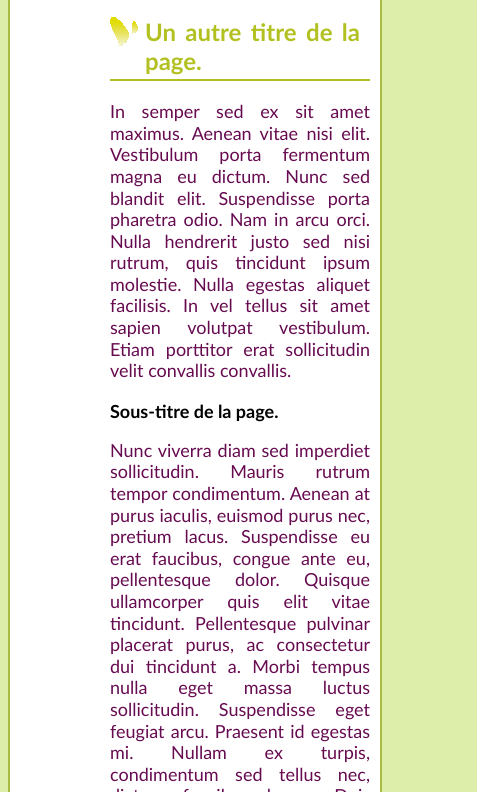
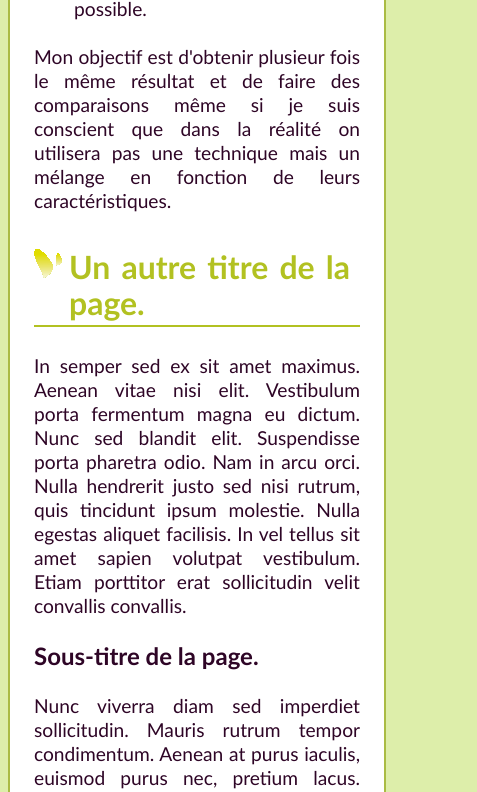
Before and after one commit to jphNovitz/positionnement, a plain HTML site: page classic/index.html in a window 390 px wide. Shown: the part 1208-2000 px from the top of the page, 477 px wide, since content can reach past the window. Drawn offline with Linux system fonts and the light colour scheme.

Commit message:
Refactor main and content blocks for better responsiveness
- change  font sizes fonr base text and titles
- change content background
- adapt spacing

```diff
--- a/classic/css/lamp.css
+++ b/classic/css/lamp.css
@@ -3,27 +3,29 @@ article, aside, details, figcaption, figure, footer, header, hgroup, menu, nav,
     display: block;
 }
 
-body{
-    font-family:"Trebuchet MS", helvetica,Arial, sans-serif ;
-    font-size:12px;
-    background-color:#ddeeaa;
-    color:#000000;
+body {
+    font-family: "Trebuchet MS", helvetica, Arial, sans-serif;
+    font-size: 16px;
+    background-color: #ddeeaa;
+    color: #000000;
     text-align: justify;
 }
 
-.clear{
+.clear {
     clear: both;
 }
-#main{
-    max-width:80vw;
-    margin : 1em auto;
+
+main {
+    width: 100%;
+    max-width: 1200px;
+    margin: 1em auto;
     border: 2px solid #ab4;
-    background-color:#FFF;
+    background-color: #FFF;
 }
 
-#top{
+#top {
     background-color: #98BF0C;
-    background-image: url(../img/particulier.jpg) ;
+    background-image: url(../img/particulier.jpg);
     background-repeat: no-repeat;
     background-position: left;
     color: inherit;
@@ -38,7 +40,8 @@ nav {
     /* margin-left: 67%; */
     text-align: center;
 }
-#top nav ul{
+
+#top nav ul {
     float: right;
     /* margin-right: 4%; */
     margin: auto;
@@ -56,55 +59,61 @@ nav {
     border-radius: 15px;
     width: 12em;
 }
-#top nav ul li a{
+
+#top nav ul li a {
     background-color: inherit;
     color: #5D7623;
-    text-decoration:none;
+    text-decoration: none;
 }
-#top nav ul li:hover{
+
+#top nav ul li:hover {
     background-color: #5D7623;;
 
 }
-#top nav ul li:hover a:link{
+
+#top nav ul li:hover a:link {
     color: #fff;
     text-decoration: none;
 }
-#top nav ul li a:visited{
+
+#top nav ul li a:visited {
     background-color: inherit;
     color: #B2C121;
     text-decoration: none;
 }
 
-#content{
-    background-image: url(../img/vert.gif);
-    background-position: 20px 20px;
-    background-repeat: no-repeat;
-    color: #670B50;
-    padding: 10px 10px 10px 100px;
+#content {
+    padding: 1.5rem;
+    color: #2e0526;
 }
 
-#content h2{
-    background: inherit;
-    background-image: url(../img/bullet.gif);
-    background-repeat: no-repeat;
-    background-position: top left;
+#content h2 {
+    background: url(../img/bullet.gif) no-repeat top left;
+    background-attachment: inherit;
+    background-color: inherit;
     color: #B2C121;
-    padding :0 10px 4px 35px;
+    padding: 0 10px 4px 35px;
     font-size: 2em;
+    line-height: 2.25rem;
     border-bottom: solid 2px #B2C121;
-
+    margin-top: 2.25rem;
 }
 
-#content h3{
+#content h3 {
     background: inherit;
-    color: #000;
+    color: #2E0526FF;
     font-size: 1.5em;
+    line-height: 1.8rem;
+    margin-bottom: 1.5rem;
 }
 
-#content p, #content ul{
+#content p, #content ul {
+    margin-top: 1.5rem;
+    line-height: 1.5rem;
     font-size: 1.2em;
 }
-#bas{
+
+#bas {
     margin-top: 5%;
     background: inherit;
     color: #B2C121;
@@ -112,43 +121,50 @@ nav {
     font-size: .9em;
 
 }
-nav #menu{
+
+nav #menu {
     display: none;
 }
 
 
-@media screen and (max-width: 950px) {
+@media screen and (min-width: 950px) {
+
     #top {
         background-size: 60% auto;
     }
 }
-@media screen and (max-width: 740px) {
+
+@media screen and (min-width: 740px) {
     #top {
         height: 30vh;
         background-size: cover;
         background-position-y: -20vh;
     }
-    nav{
+
+    nav {
         height: 8vh;
         padding-top: 5px;
         overflow: hidden;
         transition: all 10s ease;
     }
 
-    nav:hover{
+    nav:hover {
         overflow: auto;
         height: auto;
     }
-    nav #menu{
+
+    nav #menu {
         display: block;
         float: right;
         margin-right: 3vw;
         margin-top: 2vh;
     }
-    nav:hover ul{
+
+    nav:hover ul {
         background-color: #D6F5AD;
     }
-   nav .menu-stripes{
+
+    nav .menu-stripes {
         width: 42px;
         height: 6px;
         background-color: #ffffff;
@@ -156,36 +172,48 @@ nav #menu{
         border-radius: 10px;
         margin: 2px auto;
     }
-    nav .menu-stripes:hover{
+
+    nav .menu-stripes:hover {
         cursor: grab;
     }
-    nav ul li{
-        //display: none;
+
+    nav ul li {
+    /*display: none;*/
     }
-    nav:hover ul li{
-        //display: block;
+
+    nav:hover ul li {
+     /*display: block;*/
     }
-    #content p{
+
+    #content {
+        background-image: url(../img/vert.gif);
+        background-position: 20px 20px;
+        background-repeat: no-repeat;
+        padding: 2rem 2rem 2rem calc(42px + 2rem);
+
+    }
+
+    #content p {
         font-size: 1.5em;
         line-height: 1.2em;
     }
 }
-@media screen and (max-width: 620px) {
-    #main{
-        max-width: 100vw;
-    }
-    #top{
+
+@media screen and (min-width: 620px) {
+
+    #top {
         background-position-y: -21vh;
         height: 36vh;
     }
-    #content{
+
+    #content {
         background-position: 0px 20px;
     }
 
 }
 
-@media screen and (max-width: 480px) {
-    #top{
+@media screen and (min-width: 480px) {
+    #top {
         background-position-y: -8vh;
         height: 27vh;
     }
--- a/classic/index.html
+++ b/classic/index.html
@@ -1,5 +1,5 @@
 <!DOCTYPE html>
-<html>
+<html lang="fr">
 <head>
     <title>Lamparis - Recreation:Novitz Jean-Philippe</title>
     <meta http-equiv="Content-Type" content="text/html; charset=UTF-8">
@@ -11,7 +11,7 @@
 </head>
 
 <body>
-        <div id="main">
+<main>
     <header id="top">
         <nav>
             <div id="menu">
@@ -35,9 +35,12 @@
         <h2>Lamparis ?</h2>
         <p>Il s'agit simplement d'une exercice du cours 'création site web statique' suivi à l'Institut Saint-Laurent
             De promotion sociale de Liège.</p>
-                <p>Le but du jeux est de fournir à l'élève un document pdf avec le visuel, lui demander de recréer ce visuel en html/css.
-                Ce travaile a été fait entre 2014 et 2015 et, avec le recule, je suis assez satisfait de ce que j'ai fait à l'époque.
-                    <br />Je me rends compte également que j'ai évolué depuis.  Je n'avait encore la notion de responsive, mobile first.
+        <p>Le but du jeux est de fournir à l'élève un document pdf avec le visuel, lui demander de recréer ce visuel en
+            html/css.
+            Ce travaile a été fait entre 2014 et 2015 et, avec le recule, je suis assez satisfait de ce que j'ai fait à
+            l'époque.
+            <br/>Je me rends compte également que j'ai évolué depuis. Je n'avait encore la notion de responsive, mobile
+            first.
             Je n'utilisait pas bootstrap et je ne connaissais pas encore flex.
         </p>
         <h2>Une étude de cas.</h2>
@@ -47,24 +50,44 @@
             <li>Positionner les éléments en utilisant Bootstrap.</li>
             <li>Utiliser flex à chaque fois que possible.</li>
         </ul>
-                <p>Mon objectif est d'obtenir plusieur fois le même résultat et de faire des comparaisons même si je suis conscient
-                que dans la réalité on utilisera pas une technique mais un mélange en fonction de leurs caractéristiques.</p>
+        <p>Mon objectif est d'obtenir plusieur fois le même résultat et de faire des comparaisons même si je suis
+            conscient
+            que dans la réalité on utilisera pas une technique mais un mélange en fonction de leurs
+            caractéristiques.</p>
         <h2>Un autre titre de la page.</h2>
-                <p>In semper sed ex sit amet maximus. Aenean vitae nisi elit. Vestibulum porta fermentum magna eu dictum. Nunc sed blandit elit. Suspendisse porta pharetra odio. Nam in arcu orci. Nulla hendrerit justo sed nisi rutrum, quis tincidunt ipsum molestie. Nulla egestas aliquet facilisis. In vel tellus sit amet sapien volutpat vestibulum. Etiam porttitor erat sollicitudin velit convallis convallis.</p>
+        <p>In semper sed ex sit amet maximus. Aenean vitae nisi elit. Vestibulum porta fermentum magna eu dictum. Nunc
+            sed blandit elit. Suspendisse porta pharetra odio. Nam in arcu orci. Nulla hendrerit justo sed nisi rutrum,
+            quis tincidunt ipsum molestie. Nulla egestas aliquet facilisis. In vel tellus sit amet sapien volutpat
+            vestibulum. Etiam porttitor erat sollicitudin velit convallis convallis.</p>
         <h3>Sous-titre de la page.</h3>
-                <p>Nunc viverra diam sed imperdiet sollicitudin. Mauris rutrum tempor condimentum. Aenean at purus iaculis, euismod purus nec, pretium lacus. Suspendisse eu erat faucibus, congue ante eu, pellentesque dolor. Quisque ullamcorper quis elit vitae tincidunt. Pellentesque pulvinar placerat purus, ac consectetur dui tincidunt a. Morbi tempus nulla eget massa luctus sollicitudin. Suspendisse eget feugiat arcu. Praesent id egestas mi. Nullam ex turpis, condimentum sed tellus nec, dictum faucibus lorem. Duis pretium mauris eget suscipit malesuada.</p>
+        <p>Nunc viverra diam sed imperdiet sollicitudin. Mauris rutrum tempor condimentum. Aenean at purus iaculis,
+            euismod purus nec, pretium lacus. Suspendisse eu erat faucibus, congue ante eu, pellentesque dolor. Quisque
+            ullamcorper quis elit vitae tincidunt. Pellentesque pulvinar placerat purus, ac consectetur dui tincidunt a.
+            Morbi tempus nulla eget massa luctus sollicitudin. Suspendisse eget feugiat arcu. Praesent id egestas mi.
+            Nullam ex turpis, condimentum sed tellus nec, dictum faucibus lorem. Duis pretium mauris eget suscipit
+            malesuada.</p>
         <h3>Autre Sous-titre.</h3>
-                <p>Integer bibendum lobortis diam ac pretium. In finibus nunc enim, et tempus orci convallis vel. Fusce rhoncus commodo nulla quis elementum. Fusce libero quam, volutpat et finibus sit amet, mollis quis ligula. Suspendisse potenti. Vivamus mi ante, pellentesque vitae eros nec, feugiat suscipit justo. Integer aliquam arcu sit amet iaculis malesuada. Vivamus placerat velit non convallis tempus. Donec elementum odio id quam porttitor, non dictum turpis vehicula.</p>
+        <p>Integer bibendum lobortis diam ac pretium. In finibus nunc enim, et tempus orci convallis vel. Fusce rhoncus
+            commodo nulla quis elementum. Fusce libero quam, volutpat et finibus sit amet, mollis quis ligula.
+            Suspendisse potenti. Vivamus mi ante, pellentesque vitae eros nec, feugiat suscipit justo. Integer aliquam
+            arcu sit amet iaculis malesuada. Vivamus placerat velit non convallis tempus. Donec elementum odio id quam
+            porttitor, non dictum turpis vehicula.</p>
 
-                <p>Nunc viverra diam sed imperdiet sollicitudin. Mauris rutrum tempor condimentum. Aenean at purus iaculis, euismod purus nec, pretium lacus. Suspendisse eu erat faucibus, congue ante eu, pellentesque dolor. Quisque ullamcorper quis elit vitae tincidunt. Pellentesque pulvinar placerat purus, ac consectetur dui tincidunt a. Morbi tempus nulla eget massa luctus sollicitudin. Suspendisse eget feugiat arcu. Praesent id egestas mi. Nullam ex turpis, condimentum sed tellus nec, dictum faucibus lorem. Duis pretium mauris eget suscipit malesuada.</p>
+        <p>Nunc viverra diam sed imperdiet sollicitudin. Mauris rutrum tempor condimentum. Aenean at purus iaculis,
+            euismod purus nec, pretium lacus. Suspendisse eu erat faucibus, congue ante eu, pellentesque dolor. Quisque
+            ullamcorper quis elit vitae tincidunt. Pellentesque pulvinar placerat purus, ac consectetur dui tincidunt a.
+            Morbi tempus nulla eget massa luctus sollicitudin. Suspendisse eget feugiat arcu. Praesent id egestas mi.
+            Nullam ex turpis, condimentum sed tellus nec, dictum faucibus lorem. Duis pretium mauris eget suscipit
+            malesuada.</p>
     </section>
 
     <footer id="bas">
         <p> Html - mise en forme css &copy <a href="http://www.isl.be">isl.be</a>
-                    <br />Section Webdevelopper, cours de réalisation de sites Internet.  Reproduction de l'interface Lamparis, fluide.
-                    <br />2014-2015 Novitz Jean-Philippe</p>
+            <br/>Section Webdevelopper, cours de réalisation de sites Internet. Reproduction de l'interface Lamparis,
+            fluide.
+            <br/>2014-2015 Novitz Jean-Philippe</p>
     </footer>
 
-        </div>
+</main>
 </body>
 </html>
```
Lines whose indentation alone changed are shown as unchanged.
